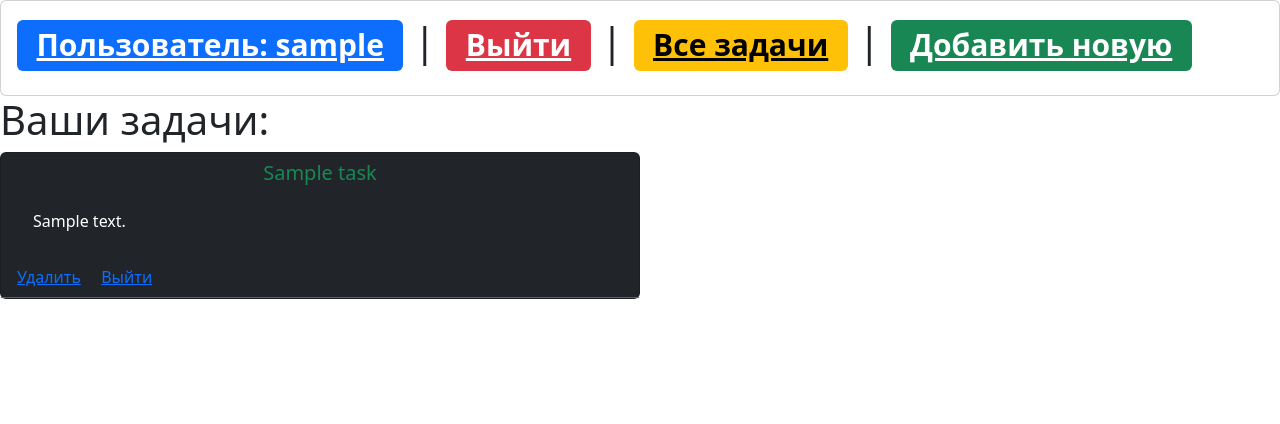
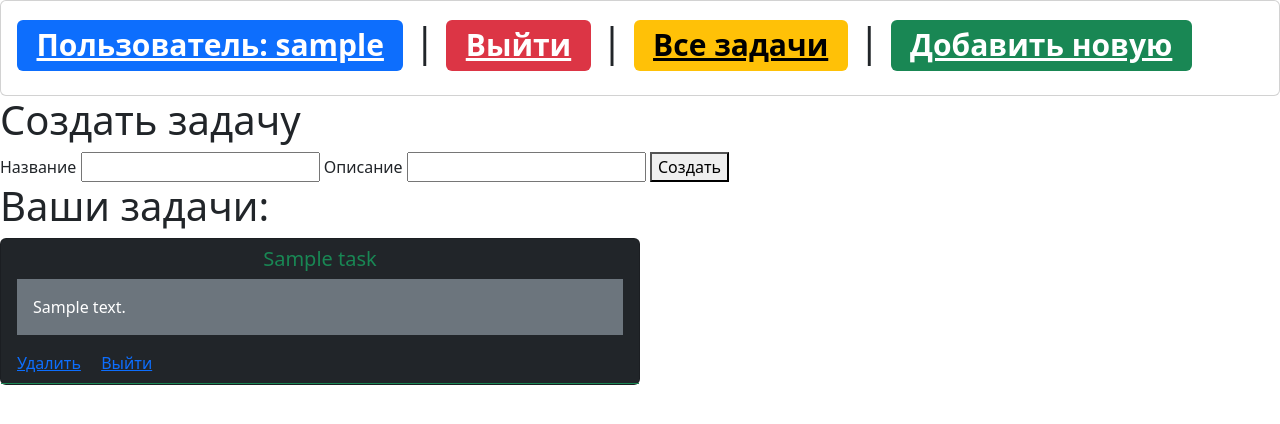
Before and after one commit to MikuG6/Useless, a Django app: page /user_profile/ in a window 1280 px wide. Shown: the top 424 px of the page. Run offline with Django 4.2, Linux system fonts and the light colour scheme; the first user in the database is signed in; tables that the repository leaves empty hold one stand-in row (Sample ...).

Commit message:
Improvement: added the ability to create new tasks, minor edits in the model, displaying who created the task.

```diff
--- a/test_1/shop/models.py
+++ b/test_1/shop/models.py
@@ -5,10 +5,10 @@ class Task(models.Model):
     title = models.CharField(max_length=50)
     description = models.TextField()
     time_create = models.DateTimeField(auto_now_add=True)
-    time_close = models.DateTimeField()
+    time_close = models.DateTimeField(auto_now=True)
     is_done = models.BooleanField(default=False)
     owner = models.ManyToManyField(User, db_table="owner",
-                                        related_name="owners"
+                                        related_name="owners",
                                     )
 
     def __str__(self):
--- a/test_1/shop/templates/shop/user_profile.html
+++ b/test_1/shop/templates/shop/user_profile.html
@@ -2,14 +2,29 @@
 <title>Профиль {{user}}</title>
 
 {% block profile %}
+
+<h1>Создать задачу</h1>
+<form action="{% url 'create_task' %}" method="POST">
+    {% csrf_token %}
+    <label>Название</label>
+    <input name="title">
+    <label>Описание</label>
+    <input name="description">
+    <button type="submit">Создать</button>
+</form>
+
 <h1>Ваши задачи:</h1>
-
 {% for task in users_tasks %}
 
 <div class="card text-bg-dark" style="width: 40rem;">
+    {% if task.is_done %}
   <div class="card-header bg-transparent border-success">
     <h5 class="card-title text-success text-center">{{task}}</h5>
-    <p class="card-body">{{task.description}}</p>
+    {% else %}
+  <div class="card-header bg-transparent border-danger">
+    <h5 class="card-title text-danger text-center">{{task}}</h5>
+    {% endif %}
+    <p class="card-body text-bg-secondary">{{task.description}}</p>
     <a href="#" class="card-link">Удалить</a>
     <a href="#" class="card-link">Выйти</a>
   </div>
@@ -17,3 +32,13 @@
 
 {% endfor %}
 {% endblock %}
+
+
+<!-- <div class="card text-bg-dark" style="width: 40rem;">
+  <div class="card-header bg-transparent border-success">
+    <h5 class="card-title text-success text-center">{{task}}</h5>
+    <p class="card-body">{{task.description}}</p>
+    <a href="#" class="card-link">Удалить</a>
+    <a href="#" class="card-link">Выйти</a>
+  </div>
+</div> -->
--- a/test_1/shop/urls.py
+++ b/test_1/shop/urls.py
@@ -1,4 +1,4 @@
-from .views import HomeView, RegistrationFormView, logout_user, LoginUserView, UserProfileView, AllTaskView
+from .views import HomeView, RegistrationFormView, logout_user, LoginUserView, UserProfileView, AllTaskView, create_task
 from django.urls import path, include
 
 
@@ -9,4 +9,5 @@ urlpatterns = [
     path("logout/", logout_user, name="logout"),
     path("user_profile/", UserProfileView.as_view(), name="user_profile"),
     path("all_tasks/", AllTaskView.as_view(), name="all_tasks"),
+    path("create_task/", create_task, name="create_task"),
 ]
--- a/test_1/shop/views.py
+++ b/test_1/shop/views.py
@@ -7,6 +7,7 @@ from django.contrib.auth.views import LoginView
 from django.contrib.auth.forms import UserCreationForm, AuthenticationForm
 from django.contrib.auth import logout, login
 from django.contrib.auth.models import User
+from django.views.decorators.http import require_http_methods
 
 
 class HomeView(ListView):
@@ -62,3 +63,14 @@ class AllTaskView(ListView):
         context["users_tasks"] = Task.objects.filter(owner__id=self.request.user.id)
 
         return context
+
+
+@require_http_methods(['POST'])
+def create_task(request):
+    title = request.POST['title']
+    description = request.POST['description']
+    owner2 = request.user.id
+    task = Task(title = title, description = description)
+    task.save()
+    task.owner.add(owner2)
+    return redirect('user_profile')
```
Also changed, not shown: test_1/shop/controllers.py (added, +9 -0 lines), test_1/shop/migrations/0004_alter_task_time_close.py (added).
